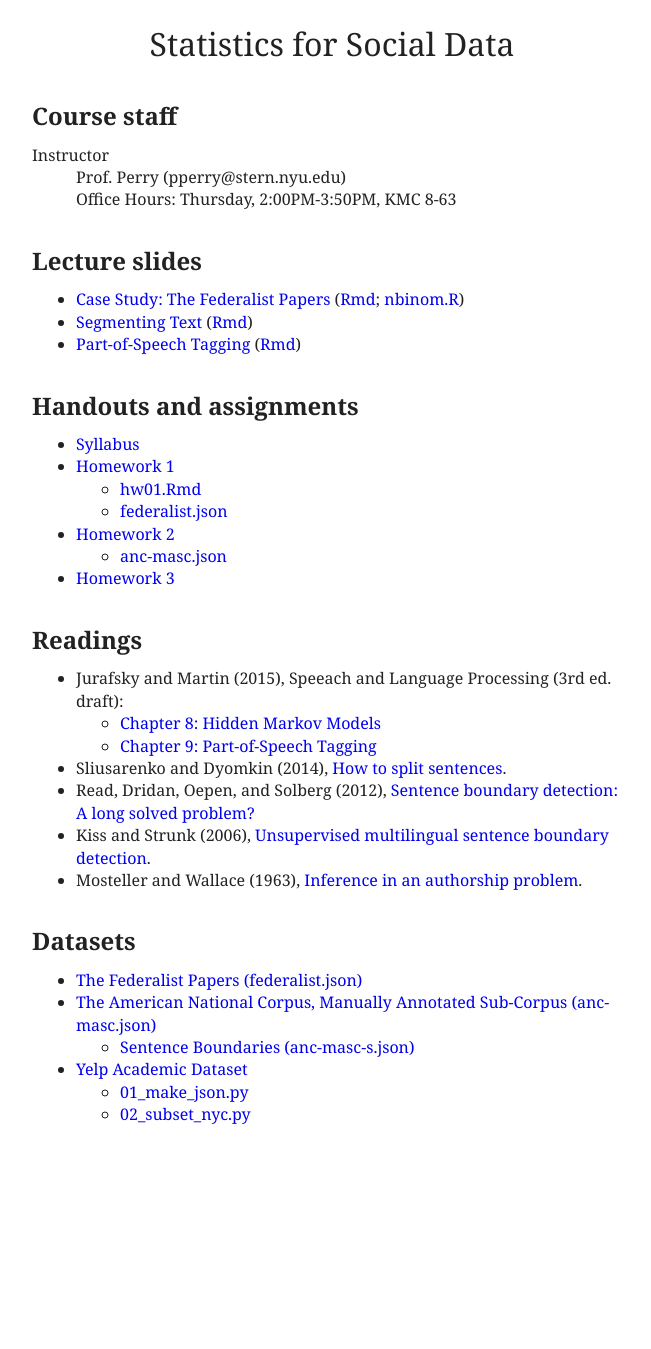
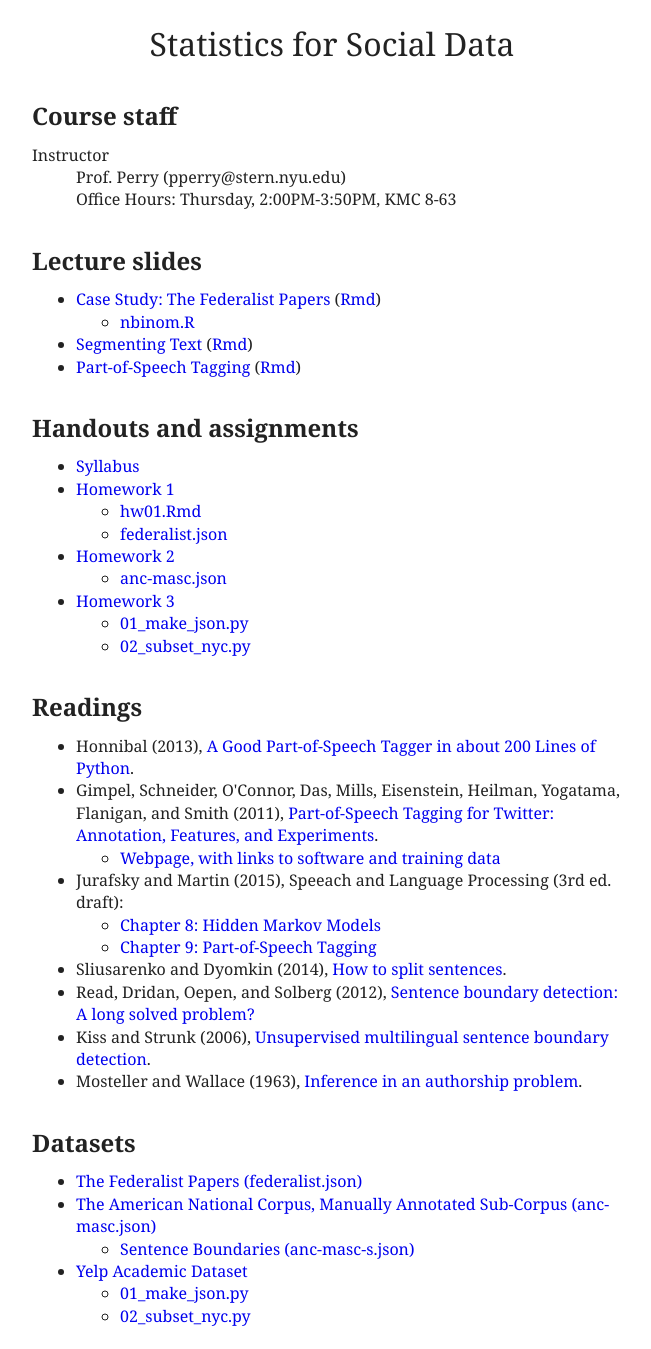
Before and after one commit to patperry/patperry.github.com, a Jekyll site: the page built from course/ssd/index.html, in a window 1280 px wide. Shown: the whole page, without its empty margins (308-959 px from the left). Built offline with Jekyll 4.4.1, drawn with Linux system fonts in a browser that asks for light colours; before the commit the page ends 1148 px from its top, so only the background shows below that.

Commit message:
add POS refs

```diff
--- a/course/ssd/index.html
+++ b/course/ssd/index.html
@@ -19,7 +19,10 @@ stylesheet: style.css?v=1
 <ul>
   <li>
     <a href="lecture/federalist.html">Case Study: The Federalist Papers</a>
-      (<a href="lecture/federalist.Rmd">Rmd</a>; <a href="code/nbinom.R">nbinom.R</a>)
+    (<a href="lecture/federalist.Rmd">Rmd</a>)
+    <ul>
+      <li><a href="code/nbinom.R">nbinom.R</a>
+    </ul>
   <li>
     <a href="lecture/segment.html">Segmenting Text</a>
     (<a href="lecture/segment.Rmd">Rmd</a>)
@@ -42,6 +45,10 @@ stylesheet: style.css?v=1
       <li><a href="data/anc-masc.json">anc-masc.json</a>
     </ul>
   <li><a href="hw/hw03.pdf">Homework 3</a>
+    <ul>
+      <li><a href="data/yelp-academic/01_make_json.py">01_make_json.py</a>
+      <li><a href="data/yelp-academic/02_subset_nyc.py">02_subset_nyc.py</a>
+    </ul>
 </ul>
 
 <!--
@@ -106,6 +113,13 @@ to take the course.
   <li>Cluaset, Shalizi, and Newman (2009), <a href="Clau09.pdf">Power-law
       distributions in empirical data</a>.
 -->
+  <li>Honnibal (2013),
+    <a href="https://spacy.io/blog/part-of-speech-POS-tagger-in-python">A Good Part-of-Speech Tagger in about 200 Lines of Python</a>.
+  <li>Gimpel, Schneider, O'Connor, Das, Mills, Eisenstein, Heilman, Yogatama,
+  Flanigan, and Smith (2011), <a href="http://www.cs.cmu.edu/~ark/TweetNLP/gimpel+etal.acl11.pdf">Part-of-Speech Tagging for Twitter: Annotation, Features, and Experiments</a>.
+    <ul>
+      <li><a href="http://www.cs.cmu.edu/~ark/TweetNLP/">Webpage, with links to software and training data</a>
+    </ul>
   <li>Jurafsky and Martin (2015), Speeach and Language Processing (3rd ed.  draft):
     <ul>
       <li><a href="https://web.stanford.edu/~jurafsky/slp3/8.pdf">Chapter 8: Hidden Markov Models</a>
```
Lines whose indentation alone changed are shown as unchanged.
